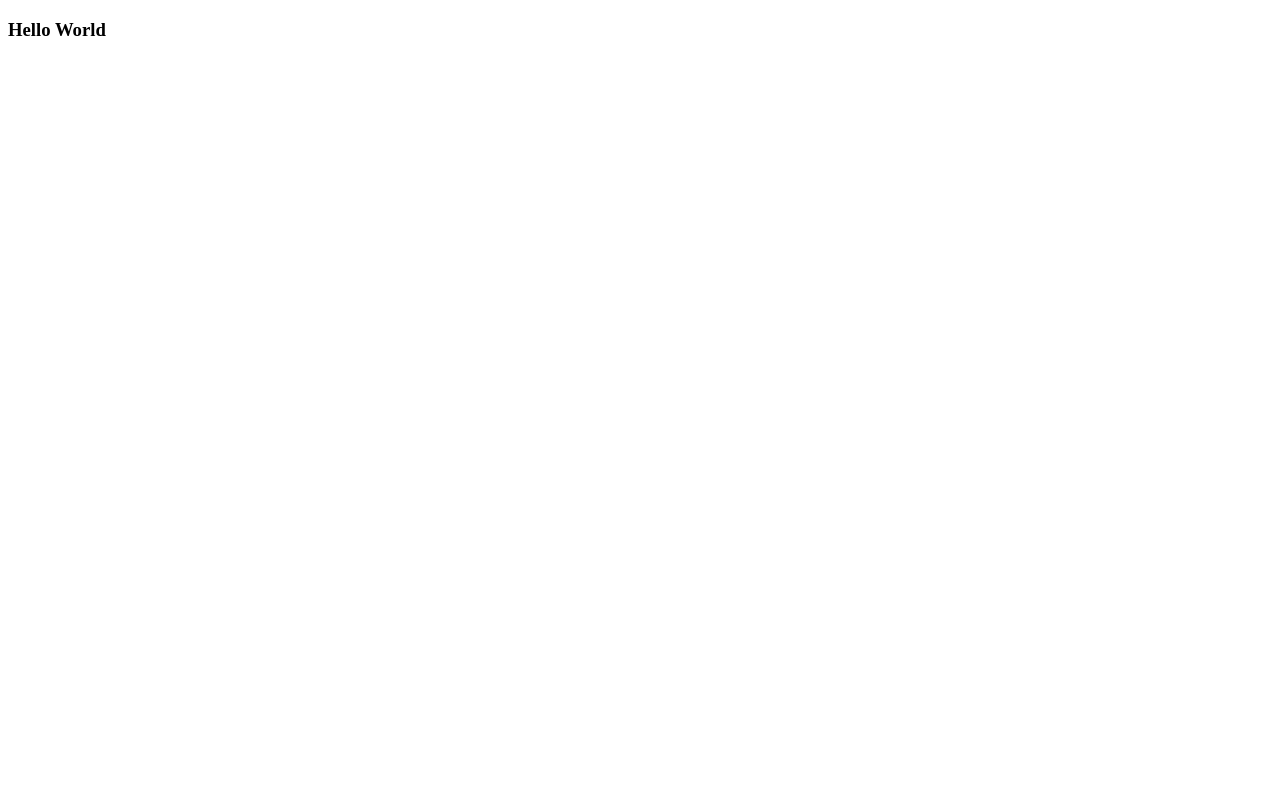
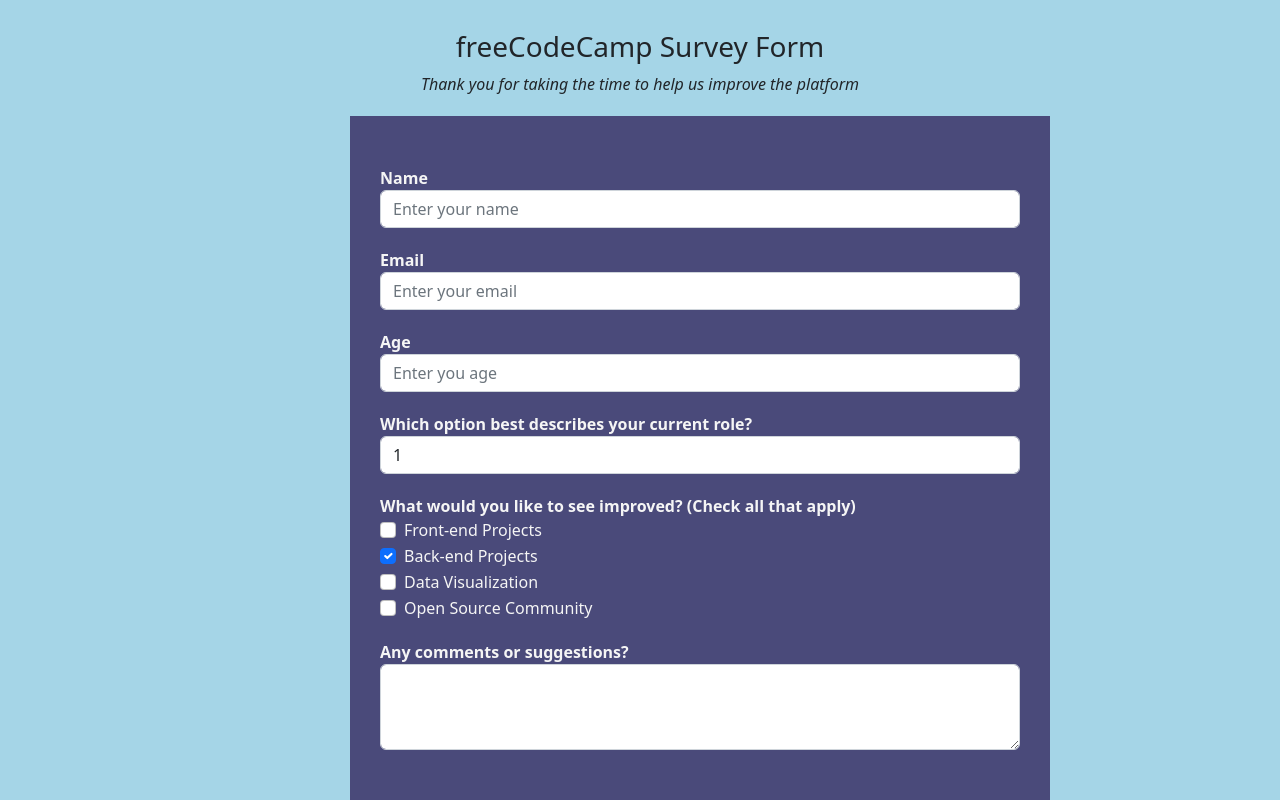
Before and after one commit to arafats1/arafats1.github.io-form, a plain HTML site: page index.html in a window 1280 px wide. Drawn offline with nearby package versions, Linux system fonts and the light colour scheme; files that its build step writes are made by us from their sources.

Commit message:
Alaphat and Hassen work

```diff
--- a/index.html
+++ b/index.html
@@ -4,9 +4,74 @@
     <meta charset="UTF-8">
     <meta http-equiv="X-UA-Compatible" content="IE=edge">
     <meta name="viewport" content="width=device-width, initial-scale=1.0">
+    <link href="https://cdn.jsdelivr.net/npm/bootstrap@5.2.3/dist/css/bootstrap.min.css" rel="stylesheet" integrity="sha384-rbsA2VBKQhggwzxH7pPCaAqO46MgnOM80zW1RWuH61DGLwZJEdK2Kadq2F9CUG65" crossorigin="anonymous">
+    <link rel="stylesheet" href="/codingChallenge/styles.css">
     <title>Document</title>
 </head>
 <body>
-    <h3>Hello World</h3>
+    <div class="home-div">
+        <h3>freeCodeCamp Survey Form</h3>
+        <p><i>Thank you for taking the time to help us improve the platform</i></p>
+
+        <div class="input-div" >
+            <form class="form" style="background-color: rgb(74, 74, 122);">
+                <div class="form-group" style="text-align:left;">
+                  <label for="exampleFormControlInput1"><b>Name</b></label>
+                  <input type="email" class="form-control" id="exampleFormControlInput1" placeholder="Enter your name">
+                </div>
+                <div class="form-group" style="text-align:left;">
+                    <label for="exampleFormControlInput1"><b>Email</b></label>
+                    <input type="email" class="form-control" id="exampleFormControlInput1" placeholder="Enter your email">
+                  </div>
+                  <div class="form-group" style="text-align:left;">
+                    <label for="exampleFormControlInput1"><b>Age</b></label>
+                    <input type="email" class="form-control" id="exampleFormControlInput1" placeholder="Enter you age">
+                  </div>
+                <div class="form-group" style="text-align: left;">
+                  <label for="exampleFormControlSelect1"><b>Which option best describes your current role?</b></label>
+                  <select class="form-control" id="exampleFormControlSelect1">
+                    <option>1</option>
+                    <option>2</option>
+                    <option>3</option>
+                    <option>4</option>
+                    <option>5</option>
+                  </select>
+                </div>
+                <div class="form-group" style="text-align:left;">
+                    <label for="exampleFormControlInput1"><b>What would you like to see improved? (Check all that apply)</b></label>
+                    <div class="form-check">
+                        <input class="form-check-input" type="checkbox" value="" id="">
+                        <label class="form-check-label" for="flexCheckDefault">
+                            Front-end Projects
+                        </label>
+                      </div>
+                      <div class="form-check">
+                        <input class="form-check-input" type="checkbox" value="" id="" checked>
+                        <label class="form-check-label" for="flexCheckChecked">
+                            Back-end Projects
+                        </label>
+                      </div>
+                      <div class="form-check">
+                        <input class="form-check-input" type="checkbox" value="" id="">
+                        <label class="form-check-label" for="flexCheckDefault">
+                            Data Visualization
+                        </label>
+                      </div>
+                      <div class="form-check">
+                        <input class="form-check-input" type="checkbox" value="" id="">
+                        <label class="form-check-label" for="flexCheckDefault">
+                            Open Source Community
+                        </label>
+                      </div>
+                  </div>
+                <div class="form-group" style="text-align: left;">
+                  <label for="exampleFormControlTextarea1"><b>Any comments or suggestions?</b></label>
+                  <textarea class="form-control" id="exampleFormControlTextarea1" rows="3"></textarea>
+                </div>
+              </form>
+        </div>
+
+      </div>
+    <script src="https://cdn.jsdelivr.net/npm/bootstrap@5.2.3/dist/js/bootstrap.bundle.min.js" integrity="sha384-kenU1KFdBIe4zVF0s0G1M5b4hcpxyD9F7jL+jjXkk+Q2h455rYXK/7HAuoJl+0I4" crossorigin="anonymous"></script>
 </body>
 </html>
--- /dev/null
+++ b/styles.css
@@ -0,0 +1,28 @@
+.center-div{
+    align-items: center;
+    margin-top: 30px;
+    background-color: blueviolet;
+}
+.home-div{
+    text-align: center;
+    margin-top: 30px;
+  }
+
+  .form{
+    margin-top: 20px;
+    width: 700px;
+    margin-left: 350px;
+    padding: 30px;
+    color: #f5f5f5;
+
+  }
+  .form-group{
+    margin-top: 20px;
+    margin-bottom: 20px;
+
+  }
+  body{
+    background-color: #a5d5e7;
+    background-repeat: no-repeat;
+    background-size: cover;
+  }
```
